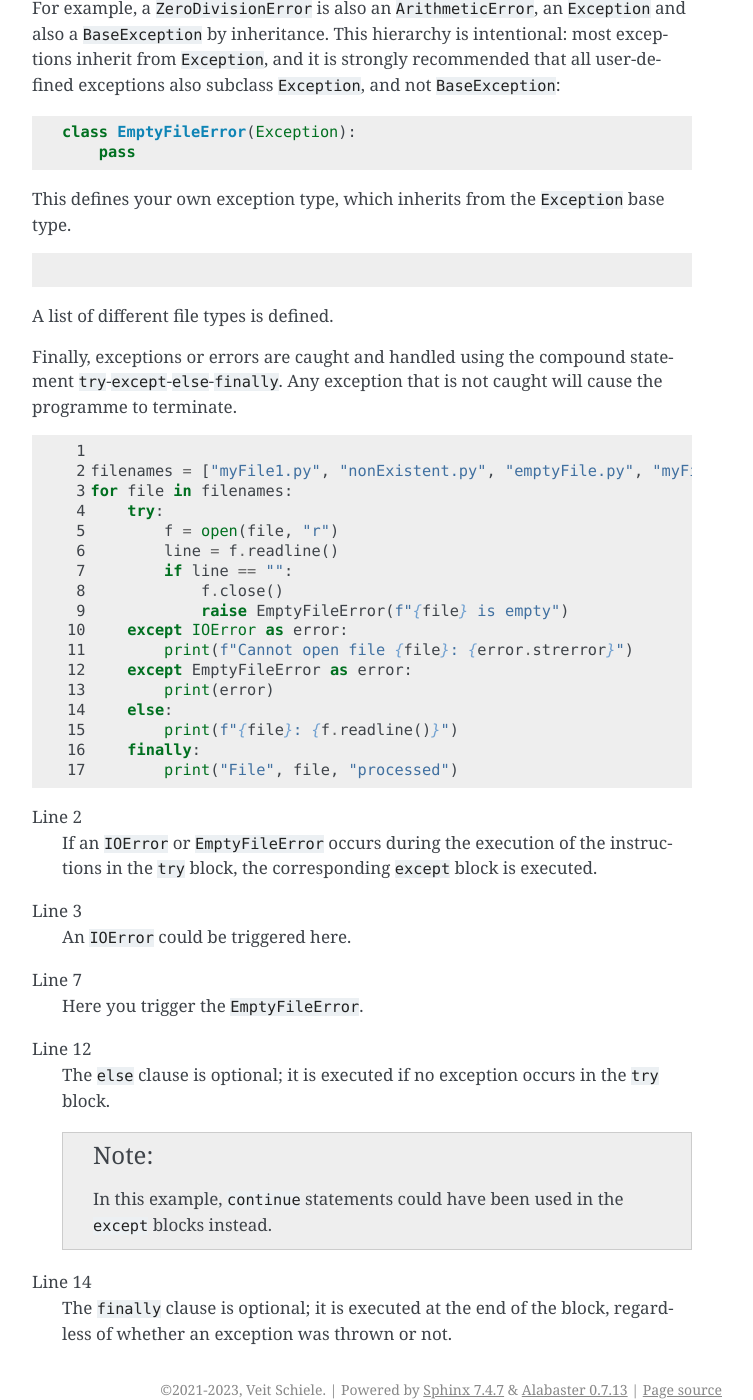
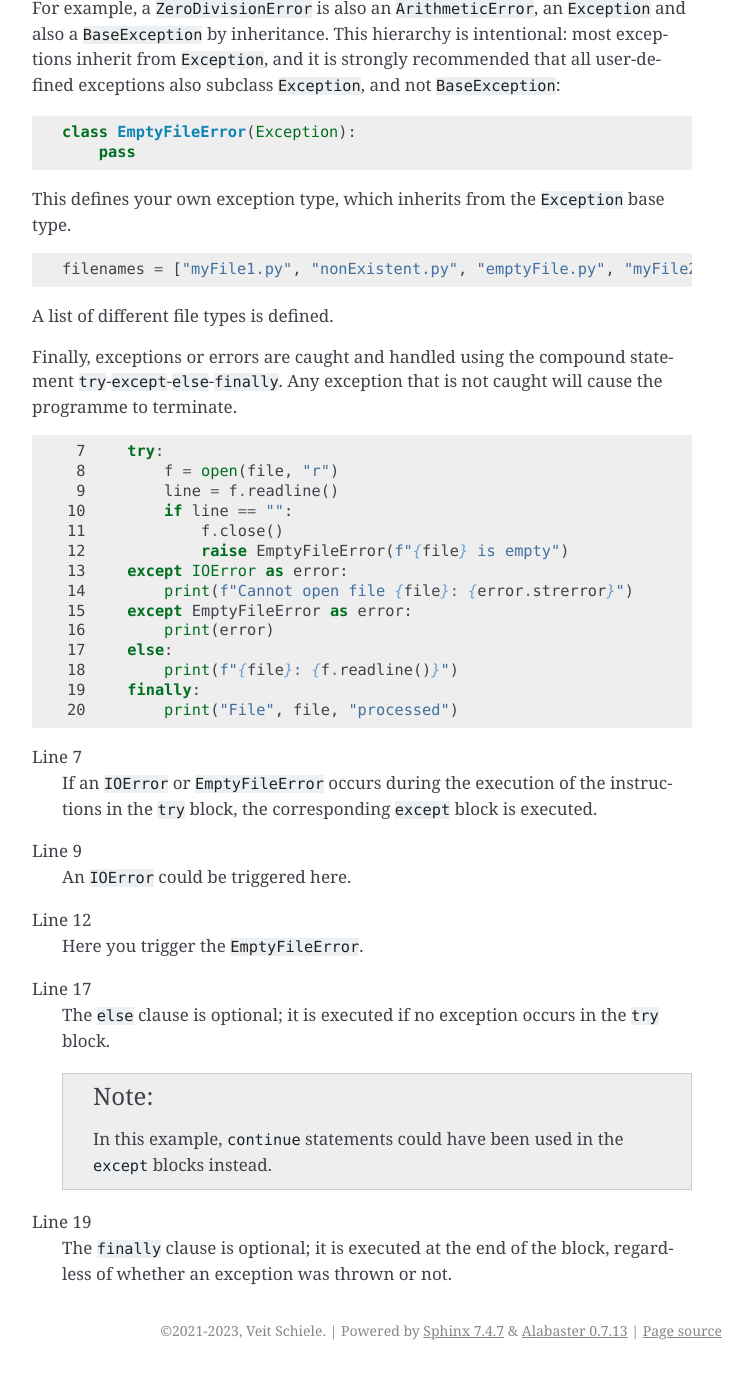
Before and after one commit to veit/python-basics-tutorial, a Sphinx documentation site: the page built from docs/control-flows/exceptions.rst, in a window 1280 px wide and 1400 px high, scrolled down 526 px. Shown: the whole window, without its empty margins (388-1141 px from the left). Built offline with Sphinx 7.4.7, drawn with Linux system fonts in a browser that asks for light colours; pages that are not in the unit, such as notebooks, are missing from menus; after the commit the page ends 1896 px from its top, so only the background shows below that.

Commit message:
:pencil2: Fix includes

```diff
--- a/docs/control-flows/exceptions.rst
+++ b/docs/control-flows/exceptions.rst
@@ -35,7 +35,7 @@ type.
 
 .. literalinclude:: exceptions.py
    :language: python
-   :lines: 3
+   :lines: 5
 
 A list of different file types is defined.
 
@@ -46,17 +46,18 @@ caught will cause the programme to terminate.
 .. literalinclude:: exceptions.py
    :language: python
    :linenos:
-   :lines: 4-
+   :lines: 7-
+   :lineno-start: 7
 
-Line 2
+Line 7
     If an ``IOError`` or ``EmptyFileError`` occurs during the execution of the
     instructions in the ``try`` block, the corresponding ``except`` block is
     executed.
-Line 3
+Line 9
     An ``IOError`` could be triggered here.
-Line 7
+Line 12
     Here you trigger the ``EmptyFileError``.
-Line 12
+Line 17
     The ``else`` clause is optional; it is executed if no exception occurs in
     the ``try`` block.
 
@@ -64,6 +65,6 @@ Line 12
        In this example, ``continue`` statements could have been used in the
        ``except`` blocks instead.
 
-Line 14
+Line 19
     The ``finally`` clause is optional; it is executed at the end of the block,
     regardless of whether an exception was thrown or not.
--- a/docs/save-data/query-data.rst
+++ b/docs/save-data/query-data.rst
@@ -15,7 +15,7 @@ Query data
 
    .. literalinclude:: query_data.py
       :language: python
-      :lines: 14-15
+      :lines: 14-17
       :lineno-start: 14
 
 #. Select titles containing Python:
```
